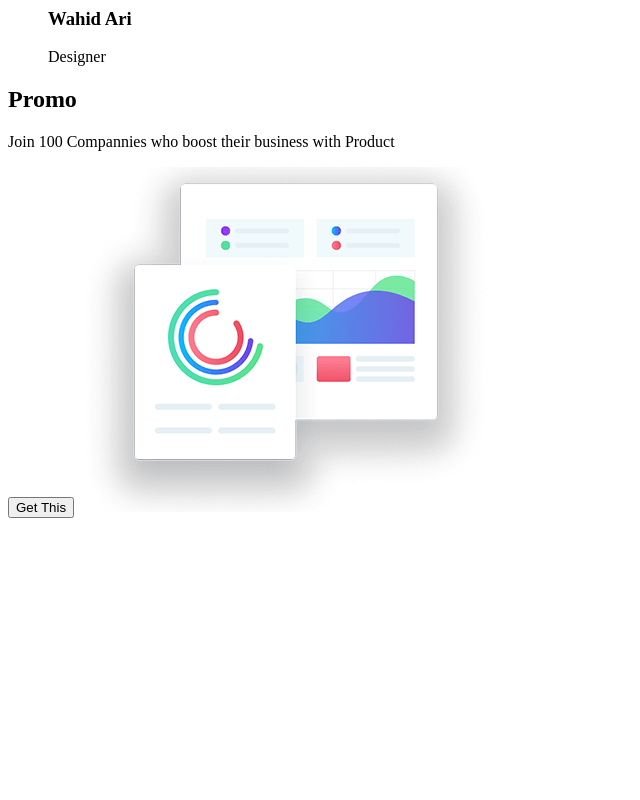
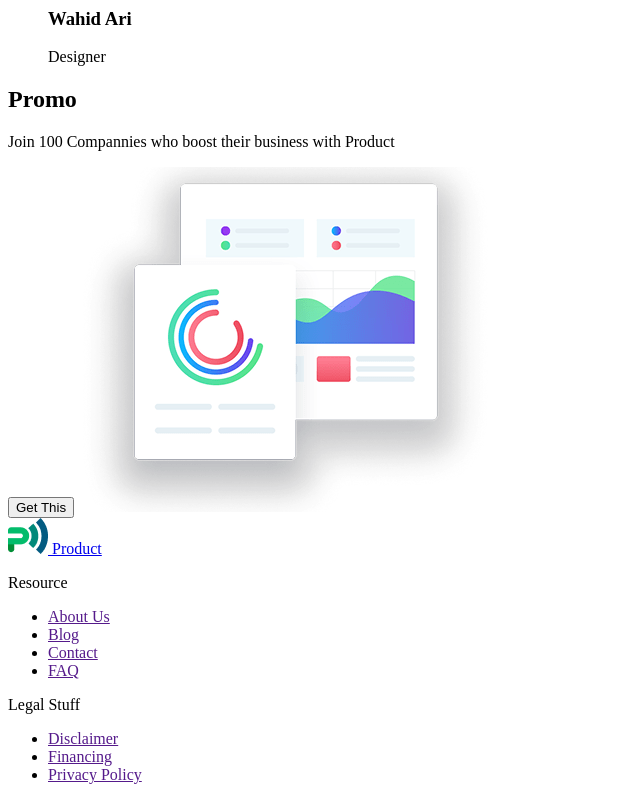
Before and after one commit to alrozental/1.1-blended.business-promotion, a plain HTML site: page index.html in a window 1280 px wide. Shown: the part 5752-6552 px from the top of the page, without its empty margins (0-640 px from the left). Before the commit the page ends 6278 px from the top, so only its background shows below. Drawn offline with Linux system fonts and the light colour scheme.

Commit message:
done Bissnes promonion, without Forms and Images

```diff
--- a/index.html
+++ b/index.html
@@ -26,6 +26,7 @@
         <li><button type="button">Sign Up</button></li>
       </ul>
     </header>
+
     <main>
       <section>
         <h1>Work at the speed of thought</h1>
@@ -311,6 +312,26 @@
         <img src="./images/graphics.png" alt="graphics" />
       </section>
     </main>
-    <footer></footer>
+
+    <footer>
+      <!-- (a>img)+p+(ul>li*4>a)+p+ul>li*3>a -->
+
+      <a href="./index.html">
+        <img src="/images/logo.png" alt="logo" /> Product</a
+      >
+      <p>Resource</p>
+      <ul>
+        <li><a href="">About Us</a></li>
+        <li><a href="">Blog</a></li>
+        <li><a href="">Contact</a></li>
+        <li><a href="">FAQ</a></li>
+      </ul>
+      <p>Legal Stuff</p>
+      <ul>
+        <li><a href="">Disclaimer</a></li>
+        <li><a href="">Financing</a></li>
+        <li><a href="">Privacy Policy</a></li>
+      </ul>
+    </footer>
   </body>
 </html>
```
